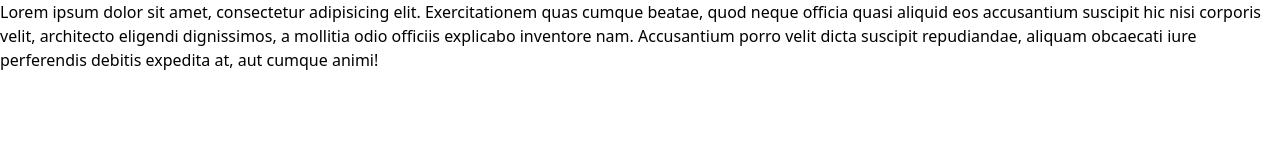
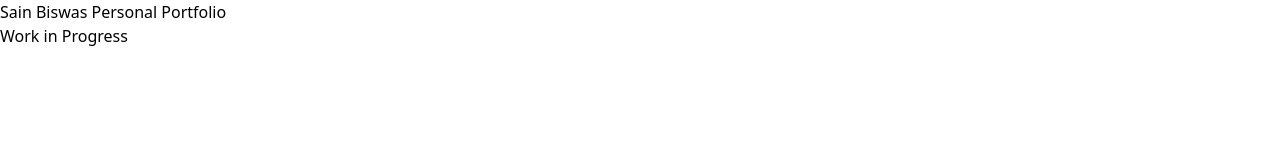
Before and after one commit to Sain-Biswas/personal-portfolio, an Astro site: page / in a window 1280 px wide. Built offline with nearby package versions, Linux system fonts and the light colour scheme; Astro itself is replaced by a stand-in of ours.

Commit message:
chore: update to astro 5.8

```diff
--- a/package.json
+++ b/package.json
@@ -9,8 +9,8 @@
     "astro": "astro"
   },
   "dependencies": {
-    "@tailwindcss/vite": "^4.1.6",
-    "astro": "^5.7.12",
-    "tailwindcss": "^4.1.6"
+    "@tailwindcss/vite": "^4.1.7",
+    "astro": "^5.8.0",
+    "tailwindcss": "^4.1.7"
   }
 }
--- a/src/layouts/BaseLayout.astro
+++ b/src/layouts/BaseLayout.astro
@@ -20,7 +20,7 @@ const { description, title } = Astro.props;
     <meta name="description" content={description} />
     <title>{title}</title>
   </head>
-  <body class="min-h-screen w-screen">
+  <body class="min-h-screen w-screen font-sans">
     <slot />
   </body>
 </html>
--- a/src/pages/index.astro
+++ b/src/pages/index.astro
@@ -3,12 +3,6 @@ import BaseLayout from "@/layouts/BaseLayout.astro";
 ---
 
 <BaseLayout title="Sain Biswas" description="Personal Portfolio">
-  <p>
-    Lorem ipsum dolor sit amet, consectetur adipisicing elit. Exercitationem
-    quas cumque beatae, quod neque officia quasi aliquid eos accusantium
-    suscipit hic nisi corporis velit, architecto eligendi dignissimos, a
-    mollitia odio officiis explicabo inventore nam. Accusantium porro velit
-    dicta suscipit repudiandae, aliquam obcaecati iure perferendis debitis
-    expedita at, aut cumque animi!
-  </p>
+  <h1>Sain Biswas Personal Portfolio</h1>
+  <p>Work in Progress</p>
 </BaseLayout>
```
Also changed, not shown: pnpm-lock.yaml.
